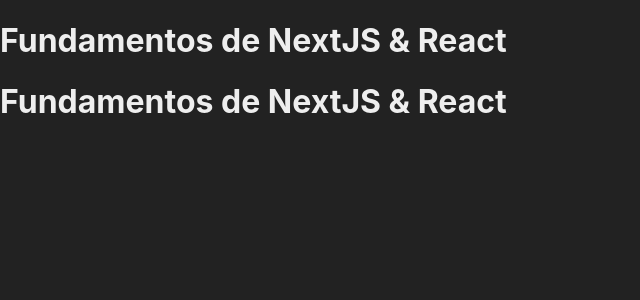
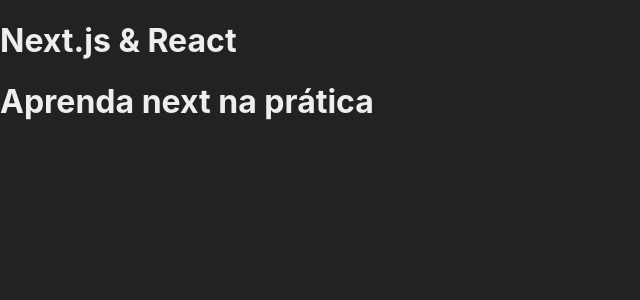
Before and after one commit to WillianPer/AULAO_NEXTJS, a Next.js app: page /exemplo in a window 1280 px wide. Shown: the top 300 px of the page, without its empty margins (0-640 px from the left). Built offline with nearby package versions, Linux system fonts and the light colour scheme.

Commit message:
Propriedades de componentes em  Nextjs!!!

```diff
--- a/src/components/Cabecalho.jsx
+++ b/src/components/Cabecalho.jsx
@@ -1,7 +1,8 @@
-export default function Cabecalho() {
+export default function Cabecalho(props) {
+    // props é somente leitura!!
     return (
         <header>
-            <h1>Fundamentos de NextJS & React</h1>
+            <h1>{props.titulo}</h1>
         </header>
     )
 }
--- a/src/pages/exemplo.jsx
+++ b/src/pages/exemplo.jsx
@@ -3,8 +3,8 @@
 export default function Exemplo() {
     return (
         <>
-            <Cabecalho/>
-            <Cabecalho/>
+            <Cabecalho titulo="Next.js & React"/>
+            <Cabecalho titulo="Aprenda next na prática"/>
         </>
     )
 }
```
